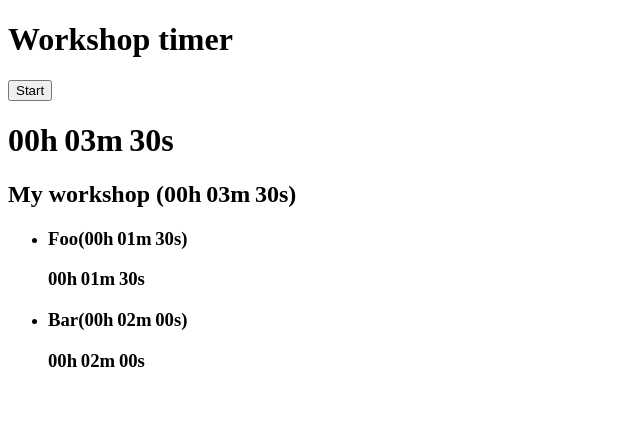
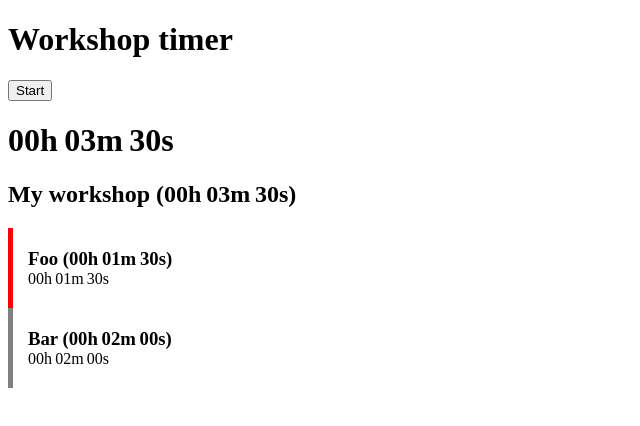
Before and after one commit to richardolsson/workshoptimer, a Next.js app: page / in a window 1280 px wide. Shown: the top 426 px of the page, without its empty margins (0-640 px from the left). Built offline with nearby package versions, Linux system fonts and the light colour scheme.

Commit message:
Add progress bars to workshop sections

```diff
--- a/src/components/WorkshopTimer/index.tsx
+++ b/src/components/WorkshopTimer/index.tsx
@@ -41,7 +41,12 @@ const WorkshopTimer: FC<WorkshopTimerProps> = ({ spec }) => {
       <h2>
         {spec.title} (<Duration seconds={totalDuration} />)
       </h2>
-      <ul>
+      <ul
+        style={{
+          margin: 0,
+          padding: 0,
+        }}
+      >
         {spec.sections.map((section, index) => {
           const startTime = totalSectionTimes;
           const endTime = startTime + section.durationSeconds;
@@ -58,25 +63,38 @@ const WorkshopTimer: FC<WorkshopTimerProps> = ({ spec }) => {
             <li
               key={index}
               style={{
+                listStyleType: 'none',
                 margin: 0,
                 opacity: isPast ? 0.5 : 1.0,
+                padding: 20,
+                position: 'relative',
               }}
             >
               <h3 style={{ margin: 0 }}>
-                {section.title}
-                (<Duration seconds={section.durationSeconds} />)
-                <p>
-                  <Duration
-                    seconds={
-                      isPast
-                        ? 0
-                        : isCurrent
-                        ? remaining
-                        : section.durationSeconds
-                    }
-                  />
-                </p>
+                {section.title} (<Duration seconds={section.durationSeconds} />)
               </h3>
+              <div>
+                <Duration
+                  seconds={
+                    isPast ? 0 : isCurrent ? remaining : section.durationSeconds
+                  }
+                />
+              </div>
+              <div
+                style={{
+                  backgroundColor: isCurrent ? 'red' : 'gray',
+                  bottom: 0,
+                  height: isCurrent
+                    ? Math.round(100 * (remaining / section.durationSeconds)) +
+                      '%'
+                    : isPast
+                    ? 0
+                    : '100%',
+                  left: 0,
+                  position: 'absolute',
+                  width: '5px',
+                }}
+              ></div>
             </li>
           );
         })}
```
